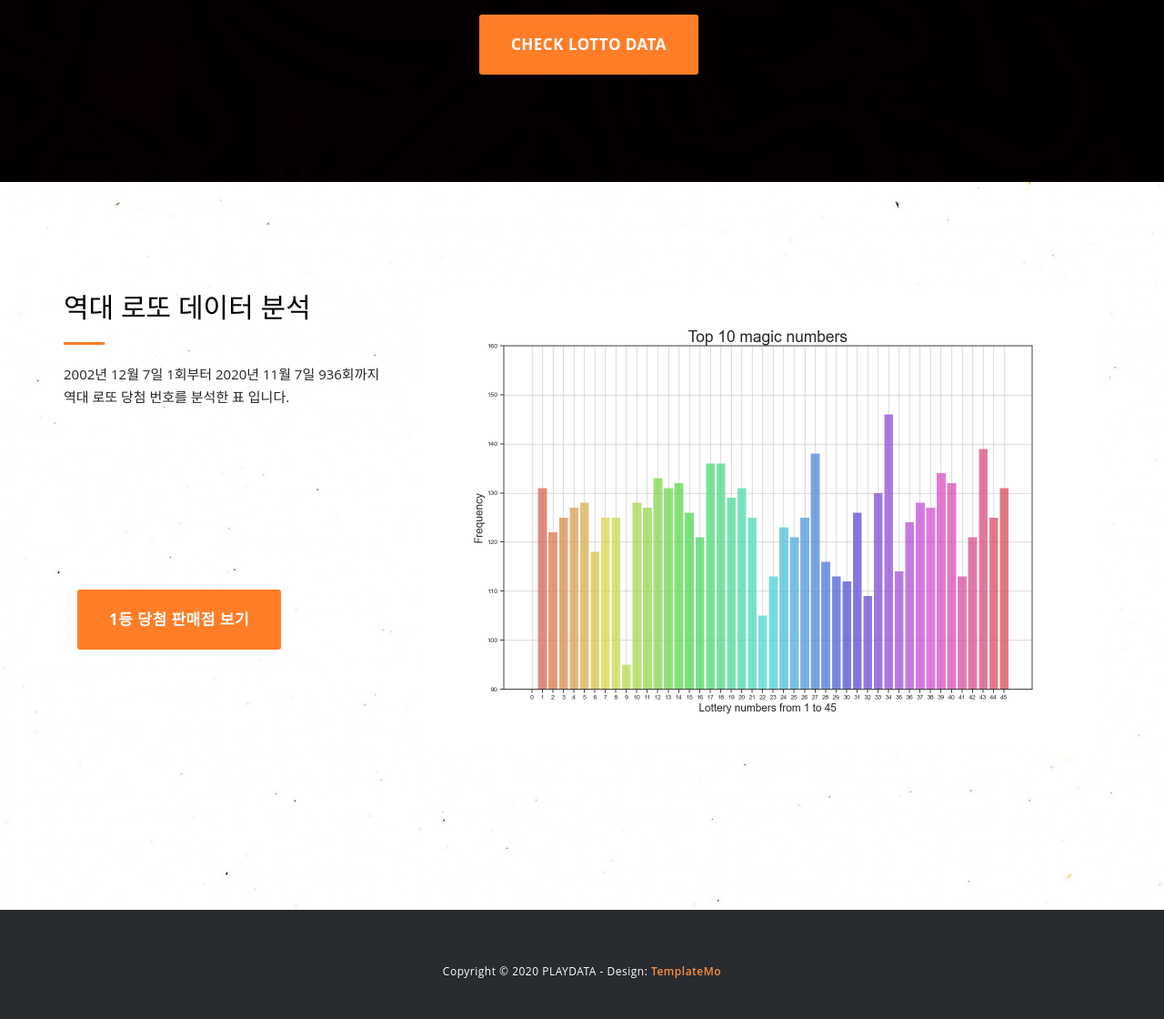
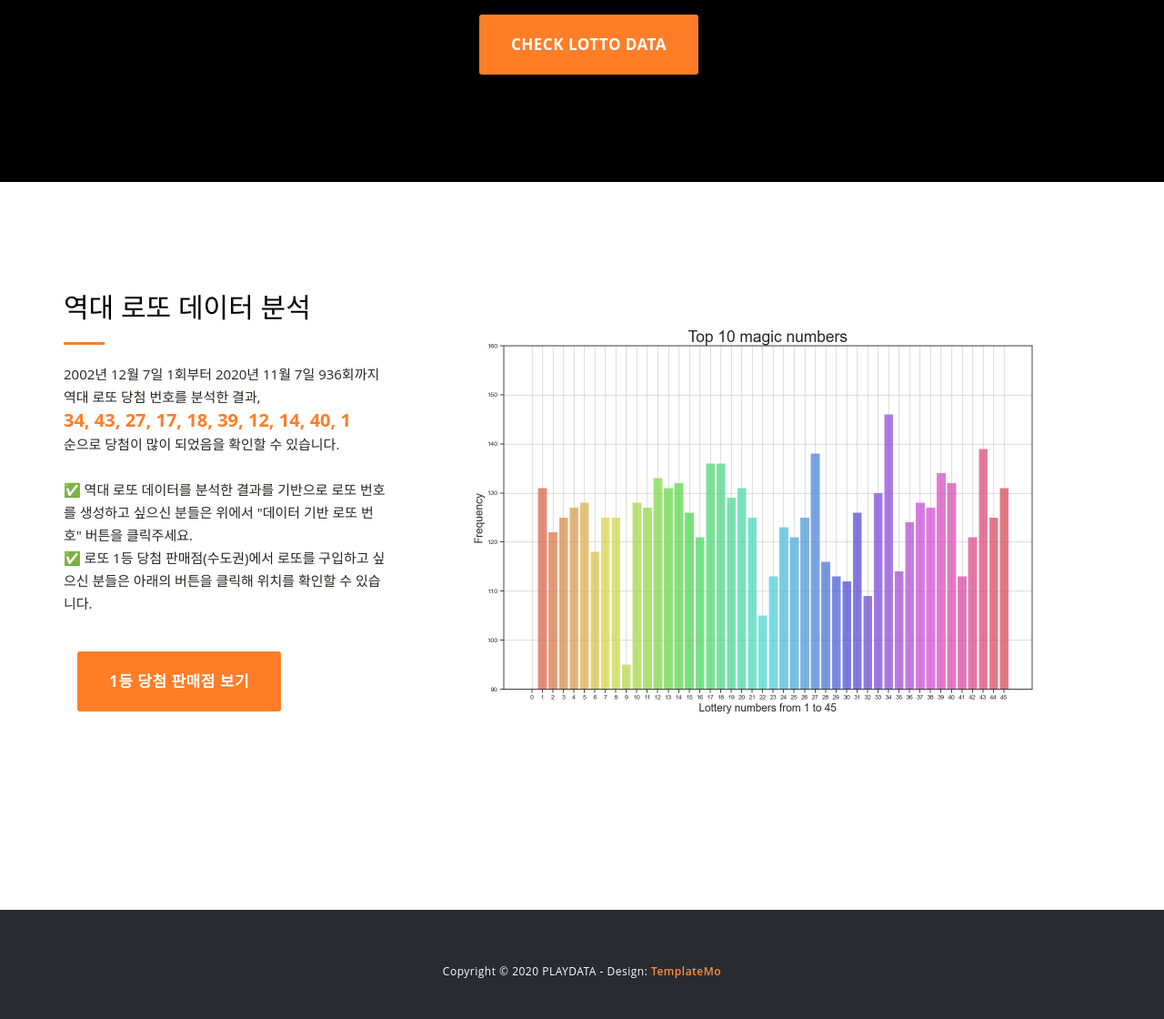
Before and after one commit to 2dowon/Project-DOTTO, a Python web app: template flask/templates/index.html in a window 1280 px wide. Shown: the part 600-1720 px from the top of the page at 91% size. Run offline with Jinja, Linux system fonts and the light colour scheme; the template is opened without the code that fills it, so the values that code supplies are empty; some libraries are stand-ins or nearby versions.

Commit message:
flask update

```diff
--- a/flask/static/css/templatemo-main.css
+++ b/flask/static/css/templatemo-main.css
@@ -130,9 +130,8 @@
 }
 .baner-content {
   padding-top: 15vh;
-  text-align: center; /*
-background-image: url( ../img/black.jpg ); background-image: url({{ url_for('static',
-filename='img/home.jpg') }}) */
+  text-align: center;
+  background-color: black;
 }
 .baner-content h1 {
   margin-top: 0px;
@@ -166,6 +165,7 @@
   min-height: 100vh;
   background-size: cover;
   background-position: center center;
+  background-color: white;
 }
 .service-content .left-text h4 {
   font-size: 30px;
--- a/flask/templates/index.html
+++ b/flask/templates/index.html
@@ -1,5 +1,6 @@
 <!DOCTYPE html>
 <html>
+
 <head>
     <meta charset="utf-8" />
     <meta http-equiv="X-UA-Compatible" content="IE=edge,chrome=1" />
@@ -11,35 +12,21 @@
     <link rel="stylesheet" href="{{ url_for('static', filename='css/templatemo-main.css') }}" />
     <link rel="stylesheet" href="{{ url_for('static', filename='css/owl-carousel.css') }}" />
     <link rel="stylesheet" href="{{ url_for('static', filename='css/ball.css') }}" />
-        <link
-            rel="stylesheet"
-            href="{{ url_for('static', filename='https://fonts.googleapis.com/css?family=Open+Sans:300,400,600,700,800') }}"
-        />
+    <link rel="stylesheet"
+        href="{{ url_for('static', filename='https://fonts.googleapis.com/css?family=Open+Sans:300,400,600,700,800') }}" />
 </head>
 
 <body>
-        <div
-            class="parallax-content baner-content"
-            id="home"
-            style="background-image: url({{ url_for('static', filename='img/black.jpg') }})"
-        >
+    <div class="parallax-content baner-content" id="home" style="background-color: black;">
         <div class="container">
             <div class="first-content">
                 <h1>LOTTO</h1>
                 <span><em>PLAYDATA</em> 자율주행 1기</span>
                 <div class="tabs clearfix lottoBtns" data-tabgroup="first-tab-group">
-                        <button
-                            id="tab1"
-                            class="button"
-                            onclick="window.location.href='{{ url_for( 'randomLotto') }}';"
-                        >
+                    <button id="tab1" class="button" onclick="window.location.href='{{ url_for( 'randomLotto') }}';">
                         랜덤 로또 번호
                     </button>
-                        <button
-                            id="tab2"
-                            class="button"
-                            onclick="window.location.href='{{ url_for( 'top10Lotto') }}';"
-                        >
+                    <button id="tab2" class="button" onclick="window.location.href='{{ url_for( 'top10Lotto') }}';">
                         데이터 기반 로또 번호
                     </button>
                 </div>
@@ -58,11 +45,7 @@
         </div>
     </div>
 
-        <div
-            class="service-content"
-            id="services"
-            style="background-image: url({{ url_for('static', filename='img/white.jpg') }})"
-        >
+    <div class="service-content" id="services" style="background-color: white;">
         <div class="container">
             <div class="row">
                 <div class="col-md-4">
@@ -71,14 +54,18 @@
                         <div class="line-dec"></div>
                         <p>
                             2002년 12월 7일 1회부터 2020년 11월 7일 936회까지 역대 로또 당첨
-                                번호를 분석한 표 입니다.
+                            번호를 분석한 결과,
+                            </br>
+                            <strong style="color:#FF7D27; font-size:20px;">34, 43, 27, 17, 18, 39, 12, 14, 40,
+                                1</strong>
+                            </br>
+                            순으로 당첨이 많이 되었음을 확인할 수 있습니다.
+                            </br>
+                            </br>
+                            ✅ 역대 로또 데이터를 분석한 결과를 기반으로 로또 번호를 생성하고 싶으신 분들은 위에서 "데이터 기반 로또 번호" 버튼을 클릭주세요.
+                            </br>
+                            ✅ 로또 1등 당첨 판매점(수도권)에서 로또를 구입하고 싶으신 분들은 아래의 버튼을 클릭해 위치를 확인할 수 있습니다.
                         </p>
-                            <ul>
-                                <li>- Praesent porta urna id eros</li>
-                                <li>- Curabitur consectetur malesuada</li>
-                                <li>- Nam pretium imperdiet enim</li>
-                                <li>- Sed viverra arcu non nisi efficitur</li>
-                            </ul>
                         <div class="primary-button">
                             <a href="/lotto_store">1등 당첨 판매점 보기</a>
                         </div>
@@ -87,9 +74,7 @@
                 <div class="col-md-8">
                     <div>
                         <div>
-                                <img
-                                    src="{{ url_for('static', filename='img/top10_lotto.png') }}"
-                                />
+                            <img src="{{ url_for('static', filename='img/top10_lotto.png') }}" />
                         </div>
                     </div>
                 </div>
@@ -107,9 +92,7 @@
 
                     <p>
                         Copyright &copy; 2020 PLAYDATA - Design:
-                            <a rel="nofollow noopener" href="https://templatemo.com"
-                                ><em>TemplateMo</em></a
-                            >
+                        <a rel="nofollow noopener" href="https://templatemo.com"><em>TemplateMo</em></a>
                     </p>
                 </div>
             </div>
@@ -164,4 +147,5 @@
         });
     </script>
 </body>
+
 </html>
```
Lines whose indentation alone changed are shown as unchanged.
